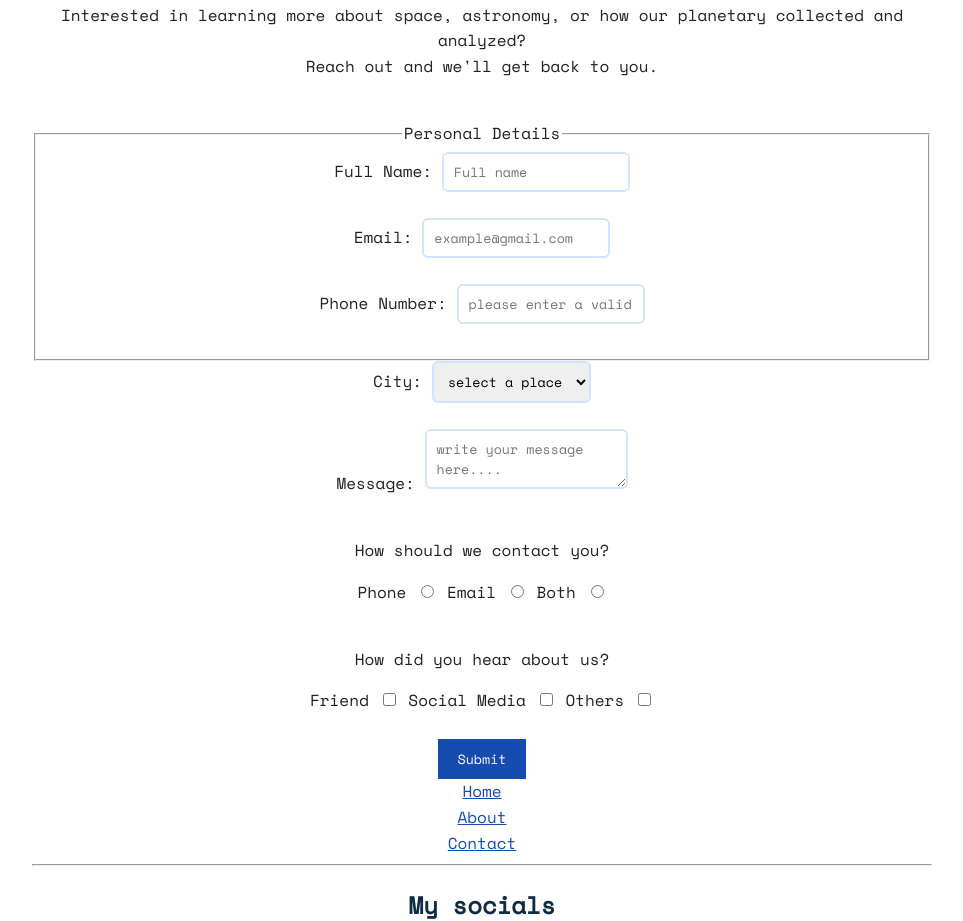
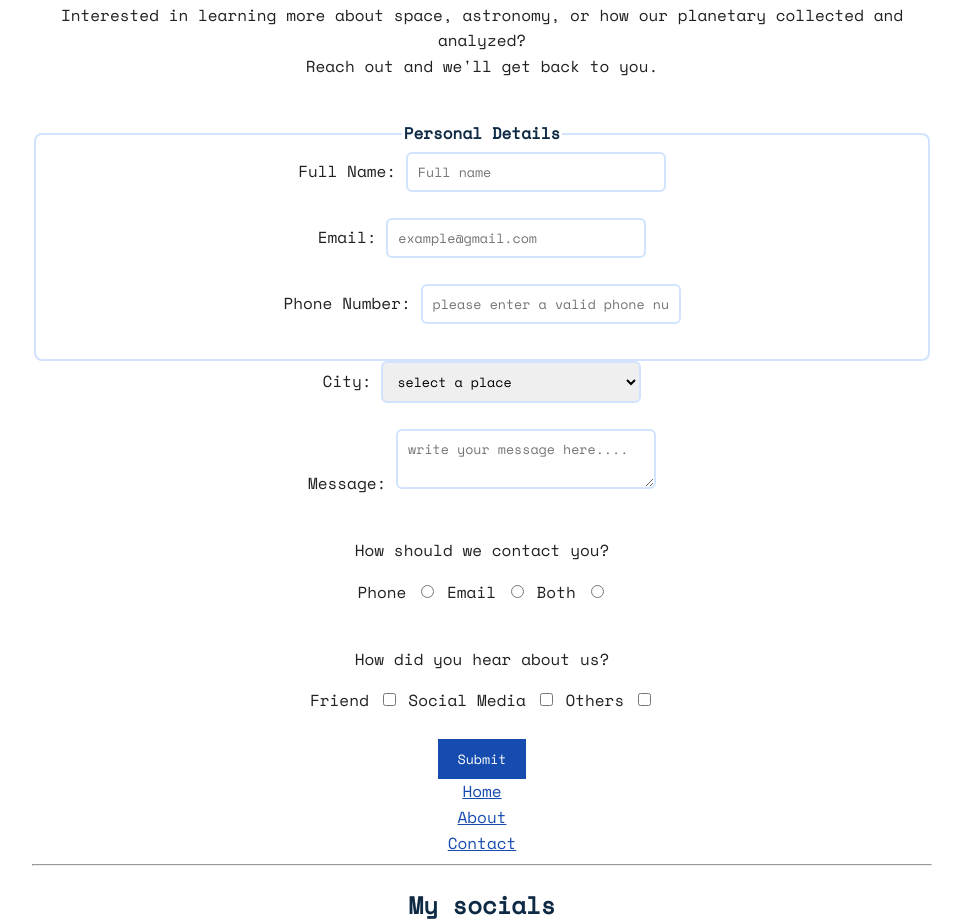
Before and after one commit to Joyojo181/My-Portifolio, a plain HTML site: page index.html in a window 1280 px wide. Shown: the part 2019-2940 px from the top of the page, without its empty margins (158-1121 px from the left). Drawn offline with nearby package versions, Linux system fonts and the light colour scheme.

Commit message:
Enhance styles for input and fieldset elements

```diff
--- a/style.css
+++ b/style.css
@@ -43,6 +43,9 @@ select, textarea{
   padding: 8px 10px;
   border: 2px solid var(--soft);
   border-radius: 6px;
+  width: 260px;
+  max-width: 100%;
+  box-sizing: border-box;
 }
 input:focus,
 select:focus,
@@ -58,3 +61,11 @@ button, input[type="submit"] {
   padding: 10px 20px;
   cursor: pointer;
 }
+fieldset{
+  border: 2px solid var(--soft);
+  border-radius: 8px;
+}
+legend{
+  color: var(--heading);
+  font-weight: 700;
+}
```
